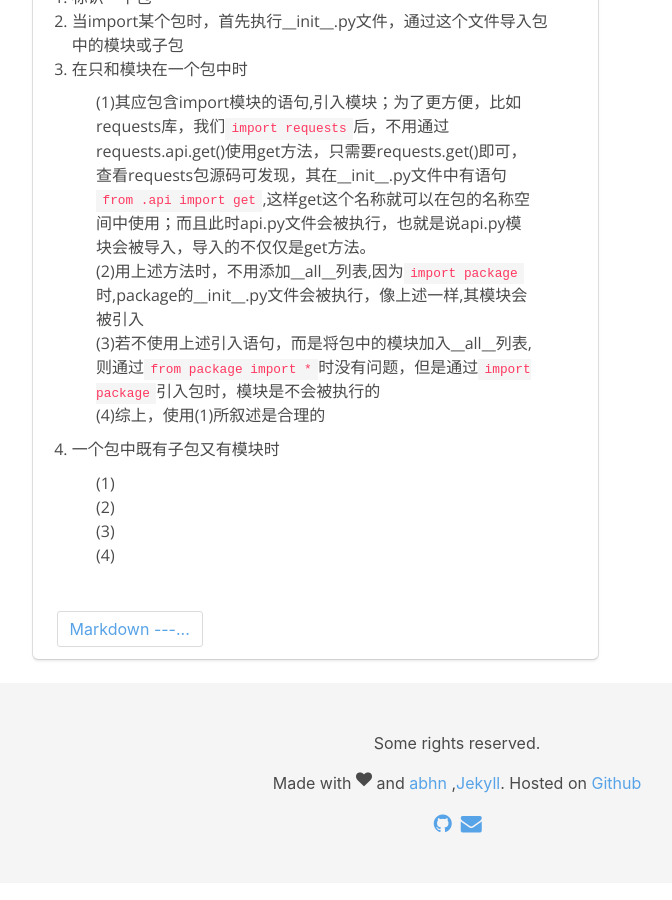
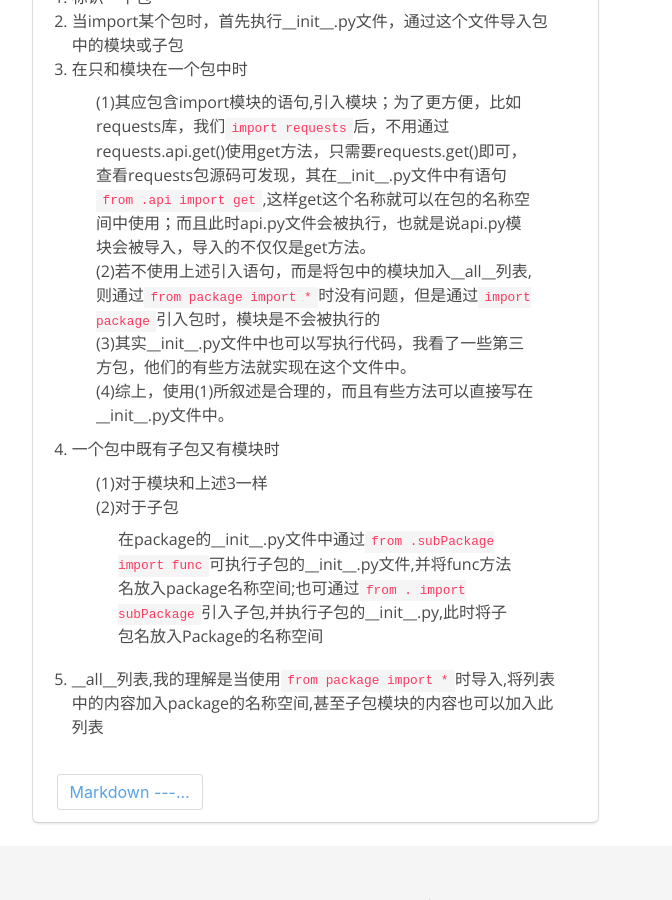
Before and after one commit to Ghivern/Ghivern.github.io, a Jekyll site: the page built from _posts/Python/2019-8-29-module-and-package.md, in a window 1280 px wide and 900 px high, scrolled down 2871 px. Shown: the whole window, without its empty margins (183-855 px from the left). Built offline with Jekyll 4.4.1, drawn with Linux system fonts in a browser that asks for light colours; comment, search, counter and statistics services are not loaded.

Commit message:
add an article about python package structure

```diff
--- a/_posts/Python/2019-8-29-module-and-package.md
+++ b/_posts/Python/2019-8-29-module-and-package.md
@@ -118,12 +118,13 @@ from . import module2
 
 3. 在只和模块在一个包中时
 	- (1)其应包含import模块的语句,引入模块；为了更方便，比如requests库，我们`import requests`后，不用通过requests.api.get()使用get方法，只需要requests.get()即可，查看requests包源码可发现，其在__init__.py文件中有语句`from .api import get`,这样get这个名称就可以在包的名称空间中使用；而且此时api.py文件会被执行，也就是说api.py模块会被导入，导入的不仅仅是get方法。
-	- (2)用上述方法时，不用添加__all__列表,因为`import package`时,package的__init__.py文件会被执行，像上述一样,其模块会被引入
-	- (3)若不使用上述引入语句，而是将包中的模块加入__all__列表,则通过`from package import *`时没有问题，但是通过`import package`引入包时，模块是不会被执行的
-	- (4)综上，使用(1)所叙述是合理的
+	- (2)若不使用上述引入语句，而是将包中的模块加入__all__列表,则通过`from package import *`时没有问题，但是通过`import package`引入包时，模块是不会被执行的
+	- (3)其实__init__.py文件中也可以写执行代码，我看了一些第三方包，他们的有些方法就实现在这个文件中。
+	- (4)综上，使用(1)所叙述是合理的，而且有些方法可以直接写在__init__.py文件中。
 
 4. 一个包中既有子包又有模块时
-	- (1)
-	- (2)
-	- (3)
-	- (4)
+	- (1)对于模块和上述3一样
+	- (2)对于子包
+		+ 在package的__init__.py文件中通过`from .subPackage import func`可执行子包的__init__.py文件,并将func方法名放入package名称空间;也可通过`from . import subPackage`引入子包,并执行子包的__init__.py,此时将子包名放入Package的名称空间
+
+5. \_\_all__列表,我的理解是当使用`from package import *`时导入,将列表中的内容加入package的名称空间,甚至子包模块的内容也可以加入此列表
```
